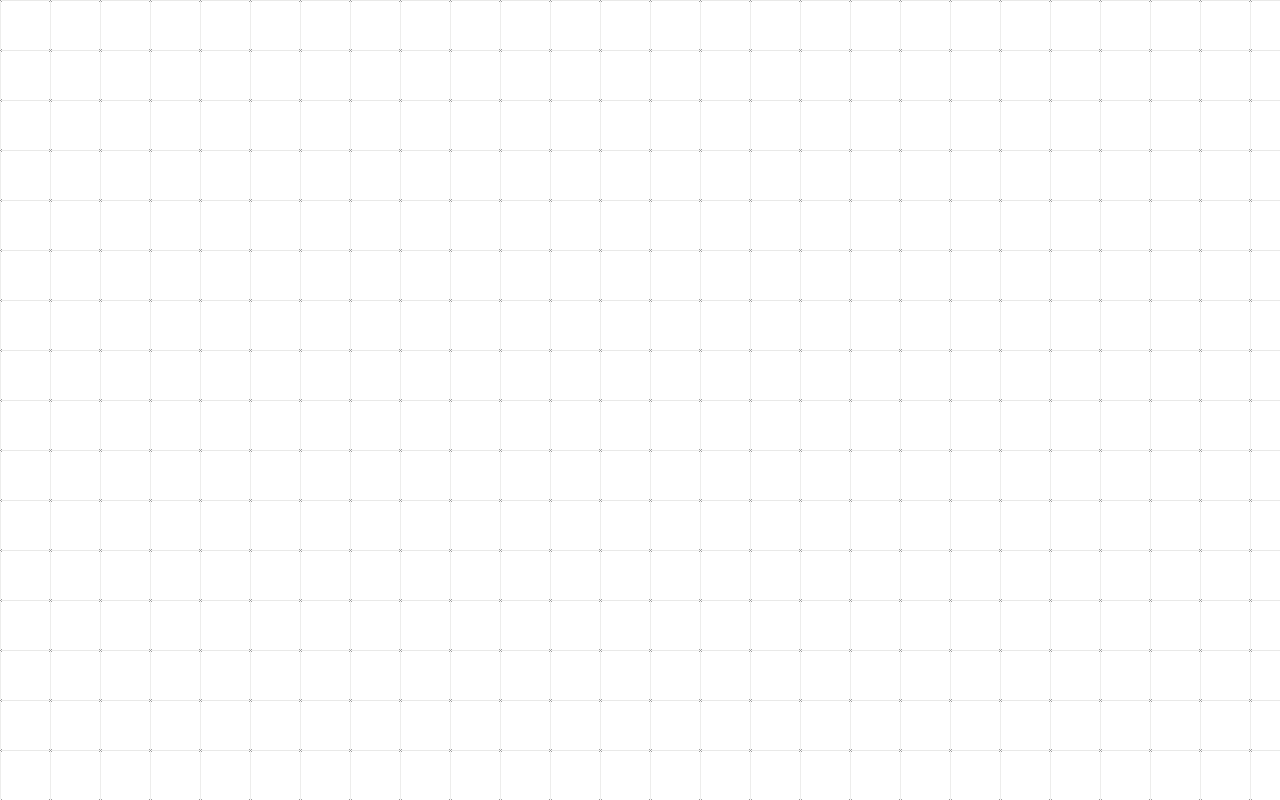
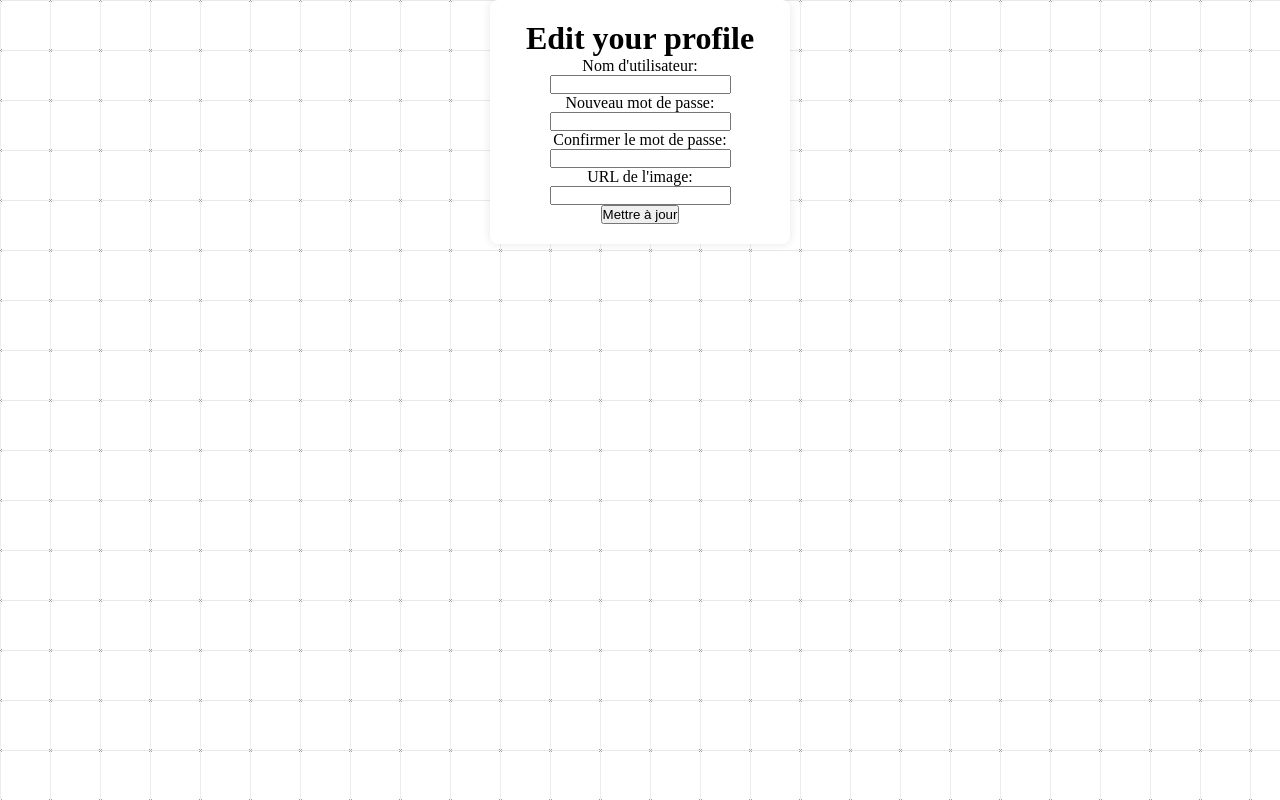
Before and after one commit to XELAmp4/pokedex-front, a Vue app: page /profile/edit in a window 1280 px wide. Before the commit this address had no page. Built offline with nearby package versions, Linux system fonts and the light colour scheme; sample sign-in values are in the browser's storage.

Commit message:
edit profile

```diff
--- /dev/null
+++ b/src/components/EditProfile.vue
@@ -0,0 +1,101 @@
+<template>
+    <div class="formContainer">
+        <h1>Edit your profile</h1>
+        <form @submit.prevent="updateProfile">
+            <div>
+                <label for="username">Nom d'utilisateur:</label>
+                <input type="text" id="username" v-model="username">
+            </div>
+            <div>
+                <label for="password">Nouveau mot de passe:</label>
+                <input type="password" id="password" v-model="newPassword">
+            </div>
+            <div>
+                <label for="confirmPassword">Confirmer le mot de passe:</label>
+                <input type="password" id="confirmPassword" v-model="confirmNewPassword">
+            </div>
+            <div>
+                <label for="imgUrl">URL de l'image:</label>
+                <input type="text" id="imgUrl" v-model="imgUrl" required>
+            </div>
+            <button type="submit">Mettre à jour</button>
+        </form>
+        <p v-if="updateError" style="color: red;">Erreur lors de la mise à jour du profil</p>
+    </div>
+</template>
+
+<script>
+import SessionManager from '/src/sessionManager.js';
+import usersData from '/datas/users.json';
+
+export default {
+    data() {
+        return {
+            userId: '',
+            username: '',
+            newPassword: '',
+            confirmNewPassword: '',
+            imgUrl: '',
+            updateError: false
+        };
+    },
+    methods: {
+        updateProfile() {
+            // Vérification que les mots de passe correspondent
+            if (this.newPassword !== this.confirmNewPassword) {
+                this.updateError = true;
+                return;
+            }
+
+            // Recherche de l'index de l'utilisateur dans les données
+            const userIndex = usersData.findIndex(user => user._id === this.userId);
+            if (userIndex === -1) {
+                this.updateError = true;
+                return;
+            }
+
+            // Mise à jour des données de l'utilisateur
+            const updatedUser = usersData[userIndex];
+            updatedUser.password = this.newPassword || updatedUser.password; // Mise à jour du mot de passe si un nouveau mot de passe est fourni
+            updatedUser.imgURL = this.imgUrl;
+            updatedUser.username = this.username;
+
+            // Mise à jour des données dans le local storage
+            localStorage.setItem("users", JSON.stringify(usersData));
+
+            // Redirection vers la page d'accueil ou de profil
+            this.$router.push({ name: 'Profile' });
+        }
+    },
+    mounted() {
+        document.title = 'Pokedex | Edit Profile';
+
+        // Récupération de l'ID de l'utilisateur actuellement connecté depuis ActiveUser
+        this.userId = SessionManager.getSessionData('ActiveUser').id;
+
+        // Recherche de l'utilisateur dans les données en utilisant son ID
+        const activeUser = usersData.find(user => user._id === this.userId);
+        if (activeUser) {
+            this.username = activeUser.username;
+            this.imgUrl = activeUser.imgURL;
+        }
+    }
+};
+</script>
+
+<style lang="sass" scoped>
+@import '/src/styles/main.sass'
+.formContainer
+    width: 300px
+    padding: 20px
+    background-color: white
+    border-radius: 8px
+    box-shadow: 0 0 10px rgba(0, 0, 0, 0.1)
+    text-align: center
+    margin: auto
+
+.formContainer>form,.formContainer>form>div
+    display: flex
+    flex-direction: column
+    align-items: center
+</style>
--- a/src/components/ProfilePage.vue
+++ b/src/components/ProfilePage.vue
@@ -23,7 +23,7 @@
             </div>
         </div>
         <div class="profile-cta">
-            <button class="profile-btnEdit">Edit profile</button>
+            <button @click="letsEdit" class="profile-btnEdit">Edit profile</button>
             <button @click="disconnectUser" class="profile-btnLogout">Log out</button>
         </div>
     </section>
@@ -51,9 +51,11 @@ export default {
     },
     methods: {
         disconnectUser() {
-            console.log('dedans');
             SessionManager.clearSessionData('ActiveUser');
             this.$router.push({ name: 'Login' });
+        },
+        letsEdit() {
+            this.$router.push({ name: 'EditProfile' });
         },
         loadUserData() {
             const activeUser = JSON.parse(localStorage.getItem('ActiveUser'));
--- a/src/router.js
+++ b/src/router.js
@@ -3,6 +3,7 @@ import LoginForm from './components/LoginForm.vue';
 import RegisterForm from './components/RegisterForm.vue';
 import HomePage from './components/HomePage.vue';
 import ProfilePage from './components/ProfilePage.vue';
+import EditProfile from './components/EditProfile.vue';
 import PokemonDetails from './components/PokemonDetails.vue';
 import pokemonData from '/datas/pokemon.json';
 
@@ -60,6 +61,12 @@ const router = createRouter({
       component: ProfilePage,
       meta: { requiresAuth: true }
     },
+    {
+      path: '/profile/edit',
+      name: 'EditProfile',
+      component: EditProfile,
+      meta: { requiresAuth: true }
+    }
   ]
 });
 
```
